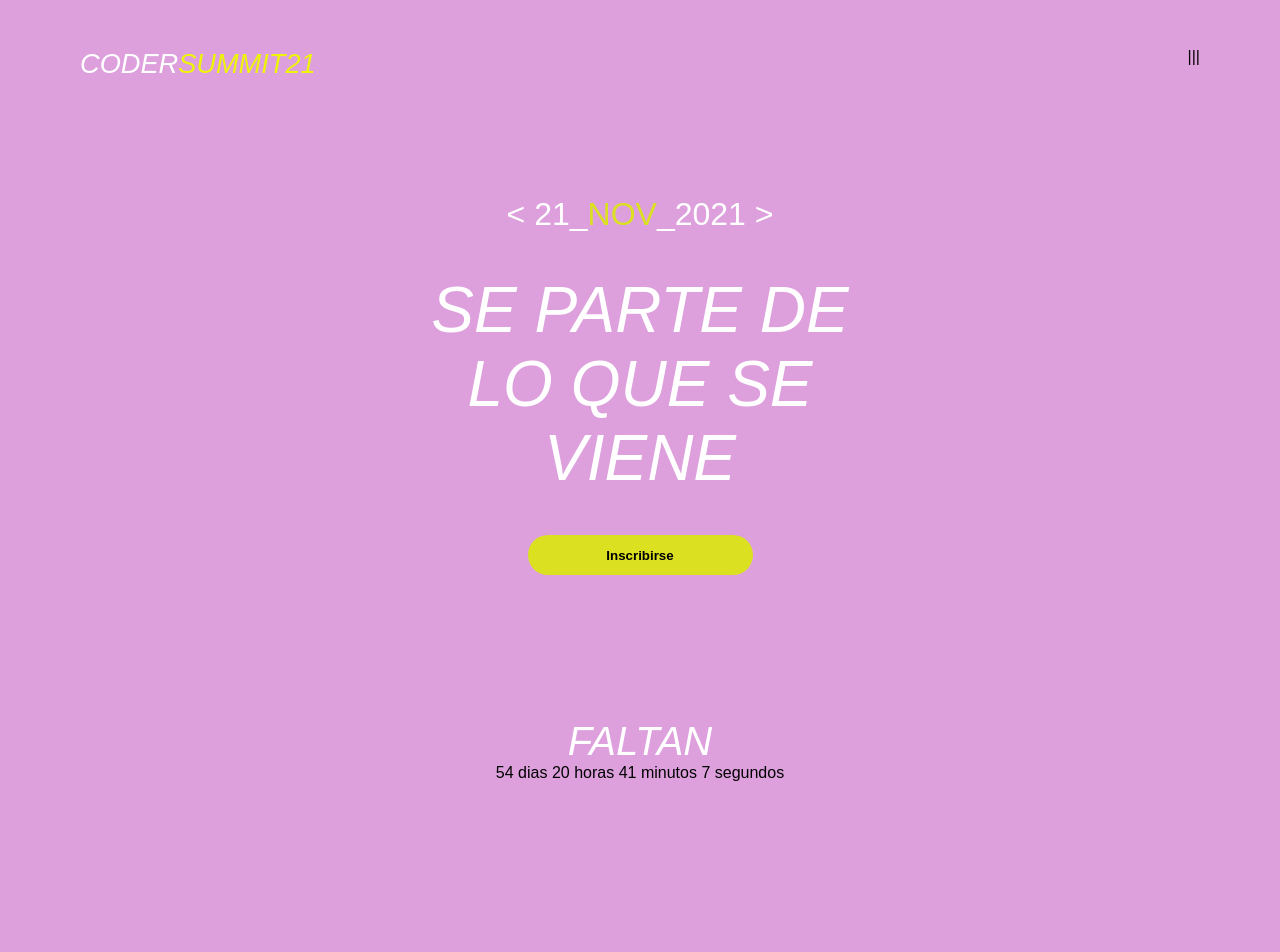
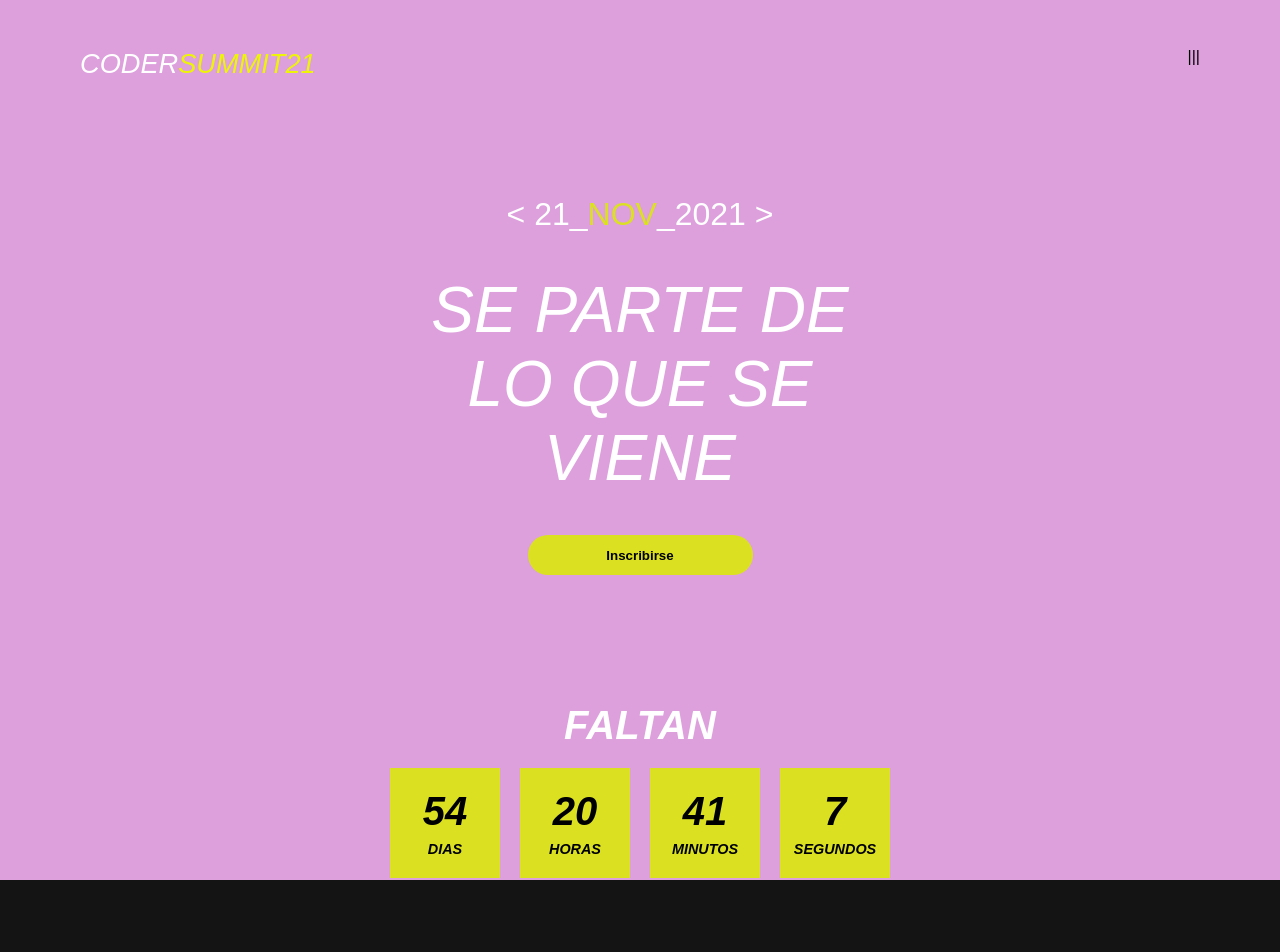
Before and after one commit to p3drop7/landingCoderHouse, a React (Create React App) app: page / in a window 1280 px wide. Shown: the top 952 px of the page. Built offline with nearby package versions, Linux system fonts and the light colour scheme.

Commit message:
Styles added to counter

```diff
--- a/src/components/Counter/Counter.css
+++ b/src/components/Counter/Counter.css
@@ -0,0 +1,50 @@
+.counterContainer {
+    width: 100%;
+    margin-top: 40px;
+    position: relative;
+    top: 10%;
+}
+
+.counterContainer__title {
+    margin-bottom: 10px;
+    color: white;
+    font-style: italic;
+    font-weight: bolder;
+    font-size: 2.5em;
+}
+
+.counterContainer__counter {
+    display: flex;
+    flex-flow: row nowrap;
+    justify-content: center;
+    align-items: center;
+}
+
+.counterContainer__counter div {
+    width: 110px;
+    height: 110px;
+    margin: 10px 10px;
+    background-color: #DBE120;
+    display: flex;
+    flex-flow: column nowrap;
+    justify-content: center;
+    align-items: center;
+}
+
+.counterContainer__counter div h2 {
+    padding: 0px;
+    margin: 0px 0px 7px 0px;
+    color: black;
+    font-size: 2.5em;
+    font-weight: bolder;
+    font-style: italic;
+    background-color: transparent;
+}
+
+.counterContainer__counter div p {
+    font-size: 0.9em;
+    font-style: italic;
+    font-weight: bolder;
+    margin: 0px;
+    padding: 0px;
+}
--- a/src/components/Counter/Counter.jsx
+++ b/src/components/Counter/Counter.jsx
@@ -1,19 +1,21 @@
 import React, { useEffect, useState } from "react";
+import CounterDetails from "./CounterDetails";
 import "./Counter.css"
 
 function Counter() {
 
   const calculateTimeLeft = () => {
+
     let year = new Date().getFullYear();
     const difference = +new Date(`${year}-12-1`) - +new Date();
     let timeLeft = {};
 
     if (difference > 0) {
       timeLeft = {
-        dias: Math.floor(difference / (1000 * 60 * 60 * 24)),
-        horas: Math.floor((difference / (1000 * 60 * 60)) % 24),
-        minutos: Math.floor((difference / 1000 / 60) % 60),
-        segundos: Math.floor((difference / 1000) % 60),
+        days: Math.floor(difference / (1000 * 60 * 60 * 24)),
+        hours: Math.floor((difference / (1000 * 60 * 60)) % 24),
+        minutes: Math.floor((difference / 1000 / 60) % 60),
+        seconds: Math.floor((difference / 1000) % 60),
       };
     }
 
@@ -21,7 +23,6 @@ function Counter() {
   };
 
   const [timeLeft, setTimeLeft] = useState(calculateTimeLeft());
-  const [year] = useState(new Date().getFullYear());
 
   useEffect(() => {
     setTimeout(() => {
@@ -32,13 +33,13 @@ function Counter() {
   const timerComponents = [];
 
   Object.keys(timeLeft).forEach((interval) => {
-    if (!timeLeft[interval]) {
+    /* if (!timeLeft[interval]) {
       return;
-    }
+    } */
 
     timerComponents.push(
       <span>
-        {timeLeft[interval]} {interval}{" "}
+        {timeLeft[interval]}
       </span>
     );
   });
@@ -47,7 +48,7 @@ function Counter() {
     <div className="counterContainer">
       <div className="counterContainer__title">FALTAN</div>
       <div className="counterContainer__counter">
-        {timerComponents.length ? timerComponents : <span>Time's up!</span>}
+        { timerComponents.length ? <CounterDetails timeLeft={timeLeft} /> : <span>Time's up!</span>}
       </div>
     </div>
   );
--- /dev/null
+++ b/src/components/Counter/CounterDetails.jsx
@@ -0,0 +1,28 @@
+import React from 'react'
+import "./Counter.css"
+
+function CounterDetails({timeLeft}) {
+
+    return (
+        <>
+            <div>
+                <h2>{timeLeft.days}</h2>
+                <p>DIAS</p>
+            </div>
+            <div>
+                <h2>{timeLeft.hours}</h2>
+                <p>HORAS</p>
+            </div>
+            <div>
+                <h2>{timeLeft.minutes}</h2>
+                <p>MINUTOS</p>
+            </div>
+            <div>
+                <h2>{timeLeft.seconds}</h2>
+                <p>SEGUNDOS</p>
+            </div>
+        </>
+    )
+}
+
+export default CounterDetails
--- a/src/components/Header/Header.css
+++ b/src/components/Header/Header.css
@@ -1,6 +1,6 @@
 .headerCointainer {
     min-height: 100vh;
-    height: 130vh;
+    height: 110vh;
     background-color: plum;
     display: flex;
     flex-flow: column nowrap;
@@ -62,16 +62,3 @@
     border: none;
     border-radius: 50px;
 }
-
-.counterContainer {
-    width: 100%;
-    margin-top: 40px;
-    position: relative;
-    top: 10%;
-}
-
-.counterContainer__title {
-    color: white;
-    font-style: italic;
-    font-size: 2.5em;
-}
```
